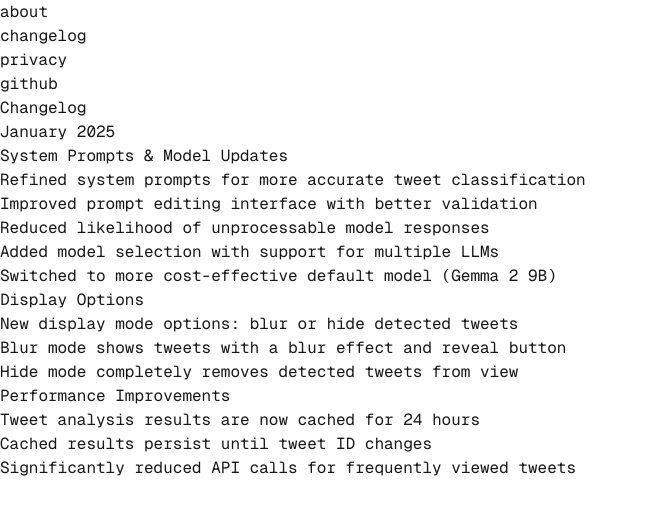
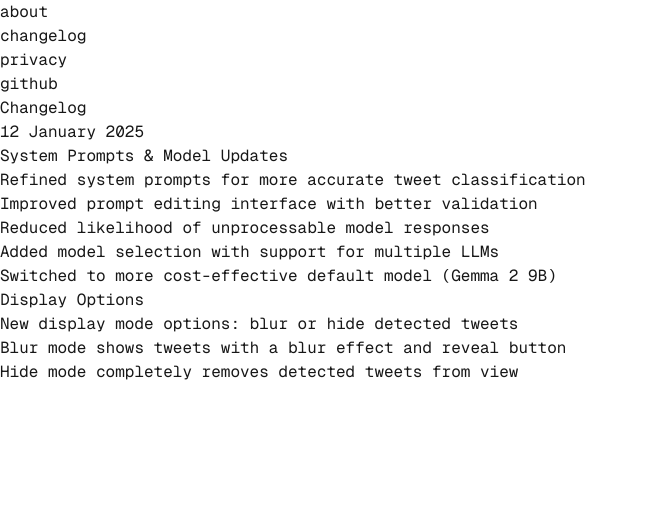
Before and after one commit to danielpetho/unbaited, a Next.js app in the folder landing/: page /changelog in a window 1280 px wide. Shown: the top 514 px of the page, without its empty margins (0-648 px from the left). Built offline with nearby package versions, Linux system fonts and the light colour scheme.

Commit message:
update changelog

```diff
--- a/landing/src/app/changelog/page.tsx
+++ b/landing/src/app/changelog/page.tsx
@@ -5,7 +5,7 @@
 
       <div className="space-y-12">
         <section>
-          <h2 className="text-2xl font-bold mb-4">January 2025</h2>
+          <h2 className="text-2xl font-bold mb-4">12 January 2025</h2>
           <div className="space-y-4">
             <div>
               <h3 className="text-lg font-bold">System Prompts & Model Updates</h3>
@@ -27,14 +27,14 @@
               </ul>
             </div>
 
-            <div>
+            {/* <div>
               <h3 className="text-lg font-bold">Performance Improvements</h3>
               <ul className="list-disc pl-5 space-y-2 mt-2 text-gray-600">
                 <li>Tweet analysis results are now cached for 24 hours</li>
                 <li>Cached results persist until tweet ID changes</li>
                 <li>Significantly reduced API calls for frequently viewed tweets</li>
               </ul>
-            </div>
+            </div> */}
           </div>
         </section>
       </div>
```
